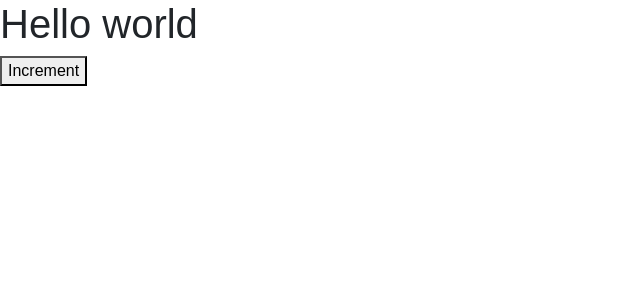
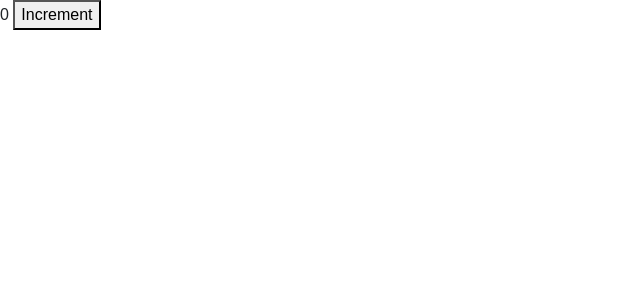
Before and after one commit to khalidmunir/react-cart-template, a React (Create React App) app: page / in a window 1280 px wide. Shown: the top 300 px of the page, without its empty margins (0-640 px from the left). Built offline with nearby package versions, Linux system fonts and the light colour scheme.

Commit message:
added first state - count

```diff
--- a/src/components/counter.jsx
+++ b/src/components/counter.jsx
@@ -1,9 +1,13 @@
 import React, { Component } from 'react'
 class Counter extends Component {
+    state = {
+        count: 0,
+    }
+
     render() {
         return (
         <React.Fragment>
-            <h1> Hello world </h1>
+            <span> { this.state.count } </span>
             <button>Increment</button>
         </React.Fragment>
         )
```
